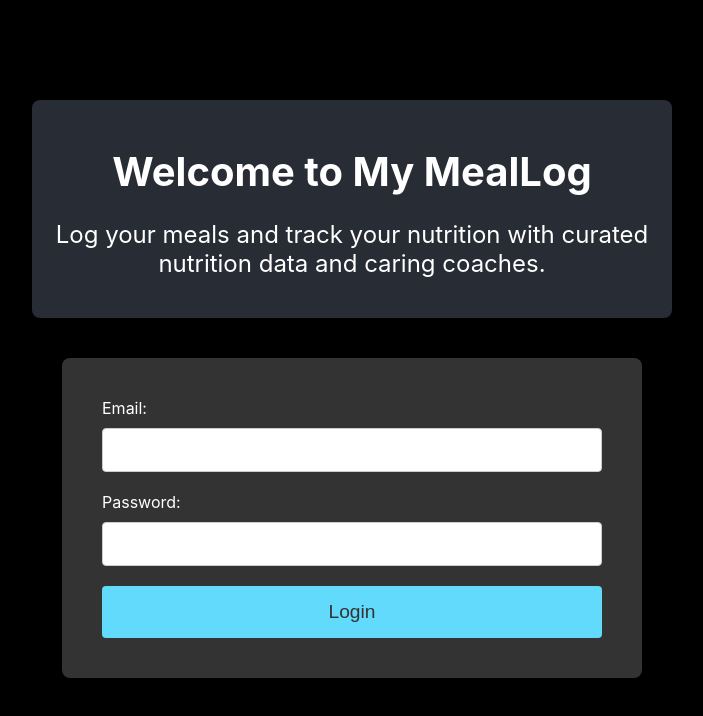
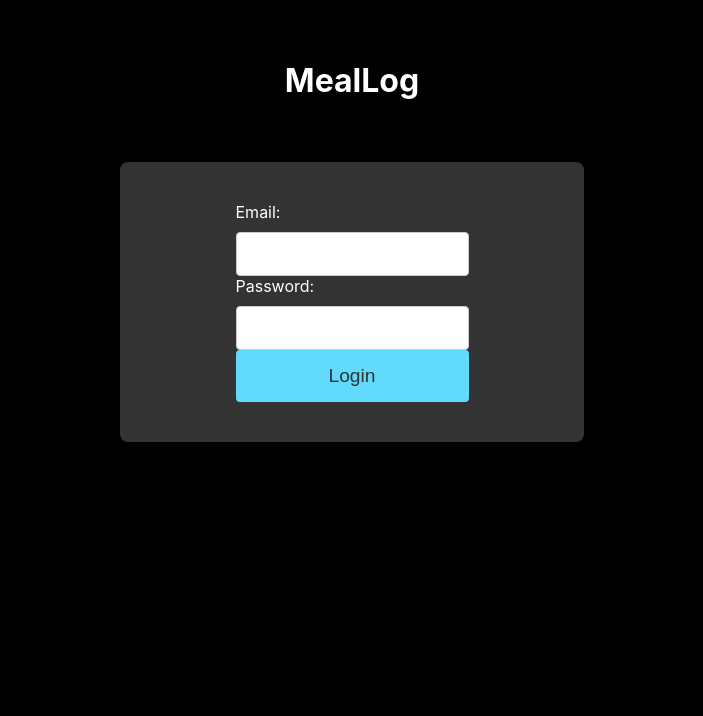
Before and after one commit to lu-han-the-real/meal-log-app, a React (Create React App) app in the folder web/: page / in a window 1280 px wide. Shown: the top 716 px of the page, without its empty margins (288-991 px from the left). Built offline with nearby package versions, Linux system fonts and the light colour scheme.

Commit message:
fix Login Page

```diff
--- a/web/package.json
+++ b/web/package.json
@@ -41,5 +41,8 @@
       "last 1 firefox version",
       "last 1 safari version"
     ]
+  },
+  "devDependencies": {
+    "sass": "^1.81.0"
   }
 }
--- a/web/src/App.tsx
+++ b/web/src/App.tsx
@@ -1,24 +1,23 @@
 import React from 'react';
-import { Route, Routes } from 'react-router-dom';
+import { BrowserRouter as Router, Route, Routes, Navigate } from 'react-router-dom';
+import { useAuth } from './service/authContext'; // Adjust the path as necessary
 import Login from './Login';
 import Profile from './Profile';
 import './App.css';
 
 function App() {
+  const { user } = useAuth();
+
+  console.log('User state:', user);
   return (
-    <div className="App">
-      <header className="App-header">
-        <h1>Welcome to My MealLog</h1>
-        <p>Log your meals and track your nutrition with curated nutrition data and caring coaches.</p>
-      </header>
-      <div className="App-content">
-        <Login />
-        <Routes>
-          <Route path="/login" element={<Login />} />
-          <Route path="/profile" element={<Profile />} />
-        </Routes>
-      </div>
-    </div>
+    // <Router>
+      <Routes>
+        <Route path="/" element={!user ? <Login /> : <Navigate to="/profile" />} />
+        <Route path="/profile" element={user ? <Profile /> : <Navigate to="/" />} />
+        {/* <Route path="/profile" element={user ? <Profile /> : <Navigate to="/login" />} /> */}
+        {/* Add other routes here */}
+      </Routes>
+    // </Router>
   );
 }
 
--- a/web/src/Login.css
+++ /dev/null
@@ -1,43 +0,0 @@
-.Login {
-  background-color: #333;
-  padding: 40px;
-  border-radius: 8px;
-  box-shadow: 0 4px 8px rgba(0, 0, 0, 0.2);
-  color: white;
-  width: 100%;
-  max-width: 300px;
-  margin: 0 auto;
-}
-
-.form-group {
-  margin-bottom: 20px;
-}
-
-label {
-  display: block;
-  margin-bottom: 10px;
-}
-
-input {
-  width: 100%;
-  padding: 12px;
-  border-radius: 4px;
-  border: 1px solid #ccc;
-  box-sizing: border-box;
-  font-size: 1rem;
-}
-
-button {
-  width: 100%;
-  padding: 15px;
-  background-color: #61dafb;
-  border: none;
-  border-radius: 4px;
-  color: #333;
-  font-size: 1.2rem;
-  cursor: pointer;
-}
-
-button:hover {
-  background-color: #21a1f1;
-}
--- /dev/null
+++ b/web/src/Login.module.scss
@@ -0,0 +1,63 @@
+.Login {
+  display: flex;
+  flex-direction: column;
+  align-items: center;
+
+  .loginHeader {
+    text-align: center;
+    margin-bottom: 20px;
+    padding: 40px;
+    border-radius: 8px;
+    box-shadow: 0 4px 8px rgba(0, 0, 0, 0.2);
+    color: white;
+    width: 100%;
+    max-width: 300px;
+    margin: 0 auto;
+  }
+
+  .loginContainer {
+    background-color: #333;
+    padding: 40px;
+    border-radius: 8px;
+    box-shadow: 0 4px 8px rgba(0, 0, 0, 0.2);
+    color: white;
+    width: 30%;
+    display: flex;
+    flex-direction: column;
+    align-items: center;
+    .form-group {
+      margin-bottom: 20px;
+      }
+
+      button {
+        width: 100%;
+        padding: 15px;
+        background-color: #61dafb;
+        border: none;
+        border-radius: 4px;
+        color: #333;
+        font-size: 1.2rem;
+        cursor: pointer;
+      }
+
+      button:hover {
+        background-color: #21a1f1;
+      }
+  }
+}
+
+
+
+label {
+  display: block;
+  margin-bottom: 10px;
+}
+
+input {
+  width: 100%;
+  padding: 12px;
+  border-radius: 4px;
+  border: 1px solid #ccc;
+  box-sizing: border-box;
+  font-size: 1rem;
+}
--- a/web/src/Login.tsx
+++ b/web/src/Login.tsx
@@ -2,7 +2,8 @@ import React, { useState } from 'react';
 import { useNavigate } from 'react-router-dom';
 import { login } from './service/authService'; // Adjust the path as necessary
 import { useAuth } from './service/authContext'; // Adjust the path as necessary
-import './Login.css';
+import styles from './Login.module.scss';
+// import styles from './Login.module.css';
 
 function Login() {
   const [email, setEmail] = useState('');
@@ -12,6 +13,7 @@ function Login() {
   const { setUser } = useAuth(); // Use context to set user information
 
   const handleSubmit = async (event: React.FormEvent) => {
+    console.log('handleSubmit');
     event.preventDefault();
     setError('');
 
@@ -26,9 +28,13 @@ function Login() {
   };
 
   return (
-    <div className="Login">
-      <form onSubmit={handleSubmit}>
-        <div className="form-group">
+    <div className={styles.Login}>
+      <div className={styles.loginHeader}>
+        <h1>MealLog</h1>
+      </div>
+      <div className={styles.loginContainer}>
+        <form onSubmit={handleSubmit}>
+          <div className={styles.formGroup}>
           <label htmlFor="email">Email:</label>
           <input
             type="email"
@@ -38,7 +44,7 @@ function Login() {
             required
           />
         </div>
-        <div className="form-group">
+        <div className={styles.formGroup}>
           <label htmlFor="password">Password:</label>
           <input
             type="password"
@@ -48,9 +54,10 @@ function Login() {
             required
           />
         </div>
-        {error && <p className="error">{error}</p>}
-        <button type="submit">Login</button>
-      </form>
+          {error && <p className={styles.error}>{error}</p>}
+          <button type="submit">Login</button>
+        </form>
+      </div>
     </div>
   );
 }
--- a/web/src/Profile.tsx
+++ b/web/src/Profile.tsx
@@ -4,6 +4,9 @@ import { useAuth } from './service/authContext'; // Adjust the path as necessary
 const Profile: React.FC = () => {
   const { user } = useAuth();
 
+  console.log('profile:user', user);
+  console.log('profile:userName', user?.Username);
+  console.log('profile:userEmail', user?.Email);
   if (!user) {
     return <div>Loading...</div>;
   }
@@ -11,8 +14,8 @@ const Profile: React.FC = () => {
   return (
     <div className="profile-container">
       <h2>User Profile</h2>
-      <p><strong>Username:</strong> {user.username}</p>
-      <p><strong>Email:</strong> {user.email}</p>
+      <p><strong>Username:</strong> {user.Username}</p>
+      <p><strong>Email:</strong> {user.Email}</p>
     </div>
   );
 };
--- a/web/src/service/authContext.tsx
+++ b/web/src/service/authContext.tsx
@@ -1,9 +1,9 @@
 import React, { createContext, useContext, useState, ReactNode } from 'react';
 
-interface User {
+export interface User {
   id: string;
-  username: string;
-  email: string;
+  Username: string;
+  Email: string;
 }
 
 interface AuthContextType {
--- a/web/src/service/authService.ts
+++ b/web/src/service/authService.ts
@@ -1,17 +1,15 @@
 import apiClient from './apiClient';
+import { User } from './authContext';
 
 interface LoginResponse {
   token: string;
-  user: {
-    id: string;
-    username: string;
-    email: string;
-  };
+  user: User;
 }
 
 export const login = async (email: string, password: string): Promise<LoginResponse> => {
   try {
     const response = await apiClient.post<LoginResponse>('/login', { email, password });
+    console.log('login response', response);
     return response.data;
   } catch (error) {
     throw new Error('Login failed');
```
Also changed, not shown: 2 other files (tests, documents, lock files or other folders).
